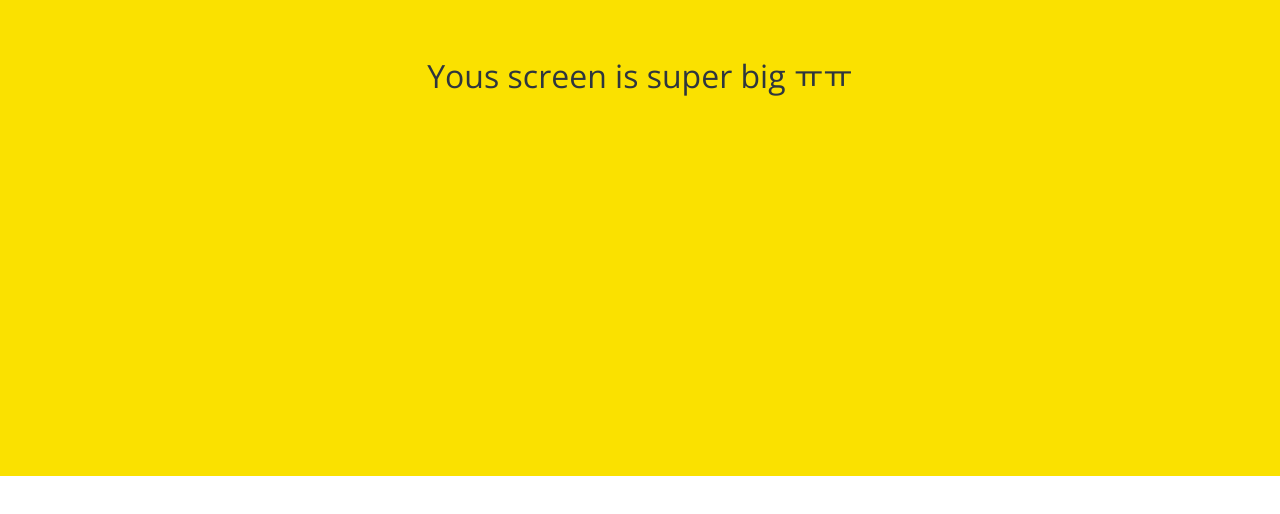
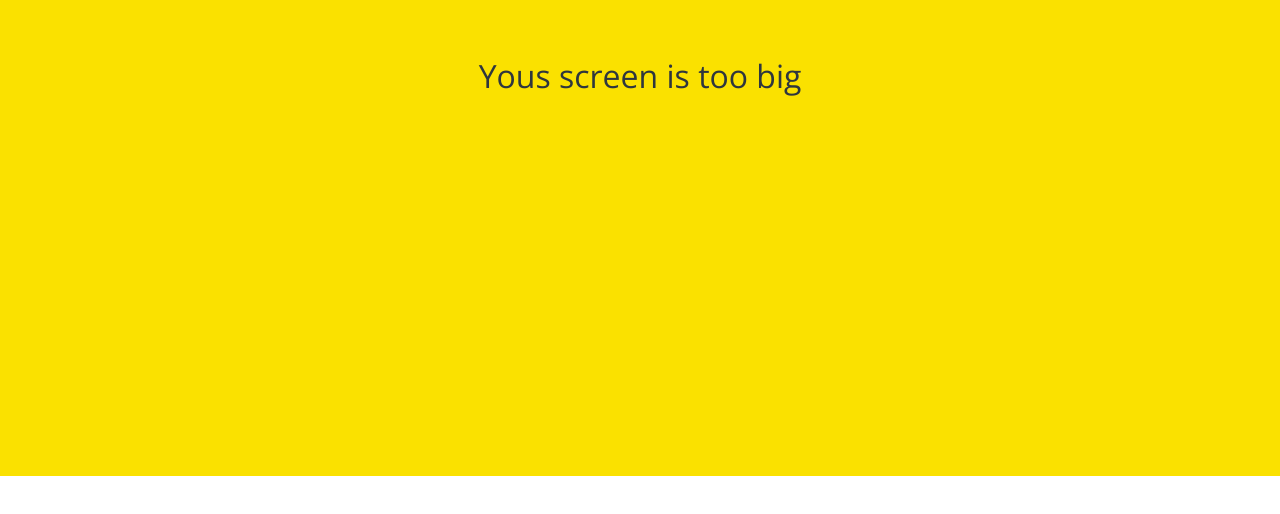
Before and after one commit to venditatio/kokoa-clone-jay, a plain HTML site: page friends.html in a window 1280 px wide. Shown: the part 324-838 px from the top of the page. Drawn offline with nearby package versions, Linux system fonts and the light colour scheme; grey boxes are pictures that could not be loaded; files whose address does not match are found by name.

Commit message:
Update friends.html

```diff
--- a/friends.html
+++ b/friends.html
@@ -100,7 +100,7 @@
     </div>
 
     <div id="no-mobile">
-      <span>Yous screen is super big ㅠㅠ </span>
+      <span>Yous screen is too big  </span>
     </div>
 
 
```
